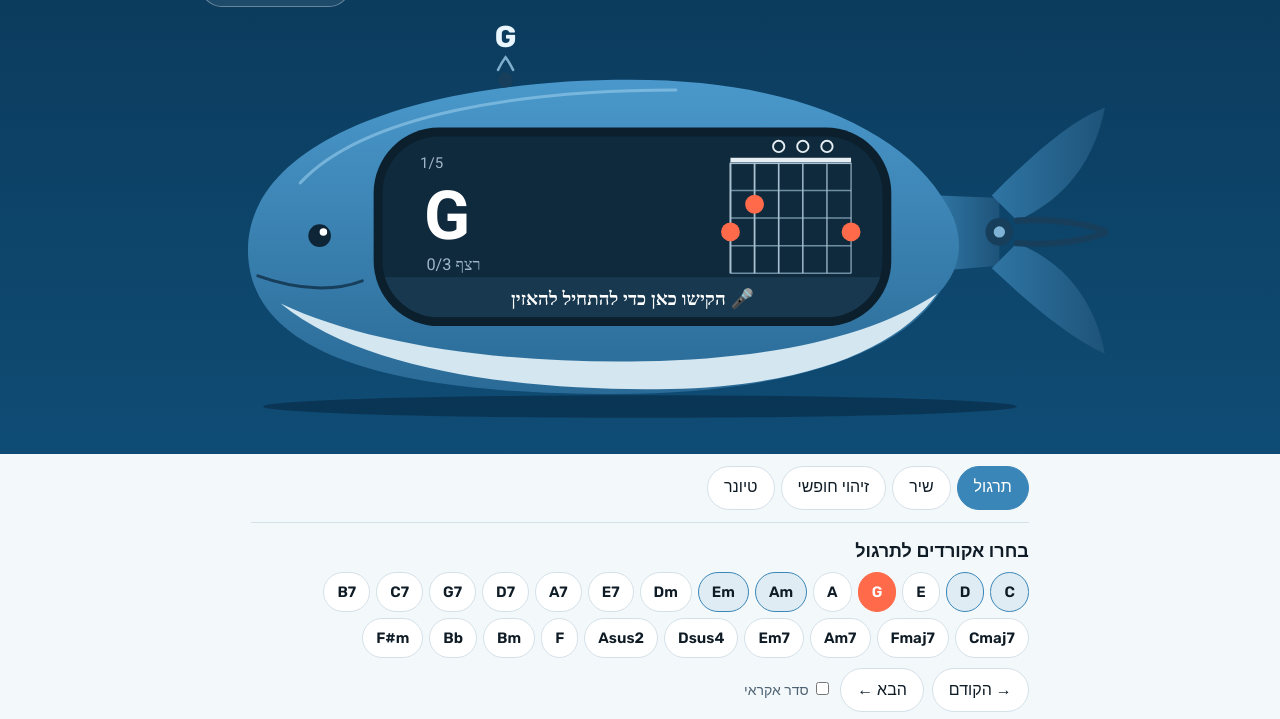
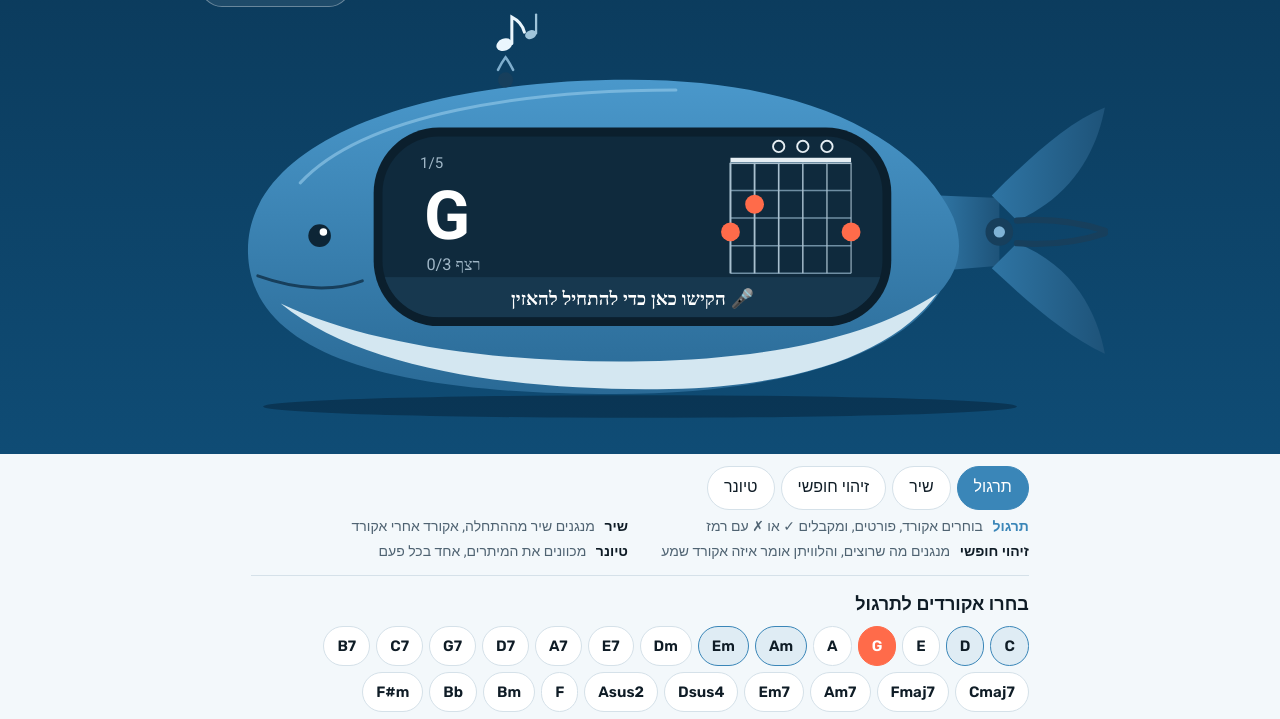
Before and after one commit to ido71/whale-chords, a plain HTML site: page index.html in a window 1280 px wide. Shown: the part 51-770 px from the top of the page. Drawn offline with Linux system fonts and the light colour scheme.

Commit message:
Musical note rises from the blowhole; short explanation of each mode
Co-Authored-By: Claude Opus 5.5 <noreply@anthropic.com>
Claude-Session: https://claude.ai/code/session_01DYjhNSaCwKjSs9wR2toJsx

```diff
--- a/index.html
+++ b/index.html
@@ -24,7 +24,9 @@ h1{font:700 22px/1.1 Rubik,Heebo,sans-serif;margin:0;flex:1}
 .fig>svg.go{cursor:pointer}
 .spout.rise{animation:rise .6s ease-out}@keyframes rise{from{transform:translateY(22px);opacity:0}to{transform:none;opacity:1}}
 .wrap{max-width:880px;margin:auto;padding:0 max(4vw,14px) 40px}
-.tabs{display:flex;gap:6px;flex-wrap:wrap;padding:12px 0;border-bottom:1px solid var(--rule)}
+.tabs{display:flex;gap:6px;flex-wrap:wrap;padding:12px 0 6px}
+.modes{list-style:none;margin:0;padding:0 0 12px;display:grid;grid-template-columns:repeat(2,minmax(0,1fr));gap:4px 24px;font-size:14px;color:var(--muted);border-bottom:1px solid var(--rule)}
+.modes b{color:var(--ink);font-weight:600;margin-inline-end:6px}.modes li.on b{color:var(--whale)}
 button,select,input,textarea{font:inherit;color:inherit}
 button{min-height:44px;padding:0 16px;border-radius:22px;border:1.5px solid var(--rule);background:var(--panel);cursor:pointer}
 button:focus-visible,select:focus-visible,textarea:focus-visible,input:focus-visible{outline:3px solid var(--coral);outline-offset:2px}
@@ -60,7 +62,7 @@ input[type=text]{min-height:44px;border-radius:12px;border:1.5px solid var(--rul
 .pick[hidden]{display:none}
 details{margin-top:8px}summary{cursor:pointer;min-height:32px}
 @media (prefers-reduced-motion:reduce){.meter i{transition:none}.spout.rise{animation:none}}
-@media(max-width:600px){.fig{aspect-ratio:450/294}h1{font-size:19px}.chip{min-height:38px;padding:0 11px}}
+@media(max-width:600px){.modes{grid-template-columns:1fr}.fig{aspect-ratio:450/294}h1{font-size:19px}.chip{min-height:38px;padding:0 11px}}
 </style>
 </head>
 <body>
@@ -81,6 +83,12 @@ details{margin-top:8px}summary{cursor:pointer;min-height:32px}
   <button id="t-free" aria-pressed="false">זיהוי חופשי</button>
   <button id="t-tune" aria-pressed="false">טיונר</button>
  </div>
+ <ul class="modes">
+  <li data-m="prac"><b>תרגול</b> בוחרים אקורד, פורטים, ומקבלים ✓ או ✗ עם רמז</li>
+  <li data-m="song"><b>שיר</b> מנגנים שיר מההתחלה, אקורד אחרי אקורד</li>
+  <li data-m="free"><b>זיהוי חופשי</b> מנגנים מה שרוצים, והלוויתן אומר איזה אקורד שמע</li>
+  <li data-m="tune"><b>טיונר</b> מכוונים את המיתרים, אחד בכל פעם</li>
+ </ul>
 
  <section id="help" class="help" hidden>
   <h2 id="helpH"></h2>
@@ -607,7 +615,8 @@ function screen() {
  <path d="M44 214 C70 226 92 226 108 218" stroke="#173f5c" stroke-width="3" fill="none" stroke-linecap="round" vector-effect="non-scaling-stroke"/></g>
  <circle cx="283" cy="58" r="6" fill="#173f5c"/>
  ${spout ? `<g class="spout${spoutNew ? ' rise' : ''}"><path d="M277 50 Q280 44 283 40 Q286 44 289 50" stroke="#9ccbe8" stroke-width="2" fill="none" stroke-linecap="round" opacity=".8"/>
-  <text x="283" y="32" font-size="24" font-weight="700" fill="#eaf6fd" font-family="Rubik" text-anchor="middle">${esc(spout)}</text></g>` : ''}
+  <g fill="#eaf6fd" stroke="#eaf6fd"><ellipse cx="282" cy="30" rx="6.5" ry="4.8" transform="rotate(-22 282 30)" stroke="none"/><path d="M288 29 V8 Q296 12 298 20" stroke-width="2.4" fill="none" stroke-linecap="round"/></g>
+  <g fill="#b9dcf0" stroke="#b9dcf0" opacity=".85"><ellipse cx="303" cy="22" rx="4.6" ry="3.4" transform="rotate(-22 303 22)" stroke="none"/><path d="M307.3 21 V6" stroke-width="1.8" fill="none" stroke-linecap="round"/></g></g>` : ''}
  <circle cx="135" cy="182" r="9" fill="#0d2536"/><circle cx="138" cy="179" r="3" fill="#fff"/>
  <clipPath id="scr"><rect x="185" y="103" width="398" height="144" rx="45"/></clipPath>
  <rect x="178" y="96" width="412" height="158" rx="52" fill="#0b1f2d"/><rect x="185" y="103" width="398" height="144" rx="45" fill="#0f2a3d"/>
@@ -619,6 +628,7 @@ function screen() {
 // ------------------------------------------------------------ panels
 function render() {
   for (const m of ['prac', 'song', 'free', 'tune']) { $('t-' + m).setAttribute('aria-pressed', S.mode === m); $('p-' + m).hidden = S.mode !== m; }
+  for (const li of document.querySelectorAll('.modes li')) li.classList.toggle('on', li.dataset.m === S.mode);
   $('clip').hidden = !T.clipMode;
   if (S.mode === 'prac') {
     const cur = S.pracSel[((S.pracI % S.pracSel.length) + S.pracSel.length) % S.pracSel.length];
```
